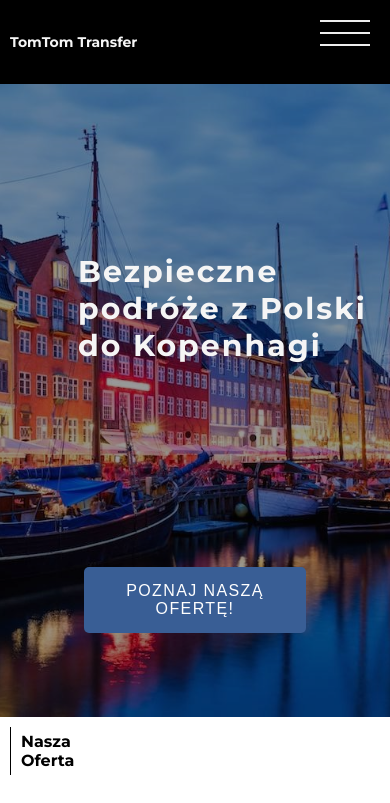
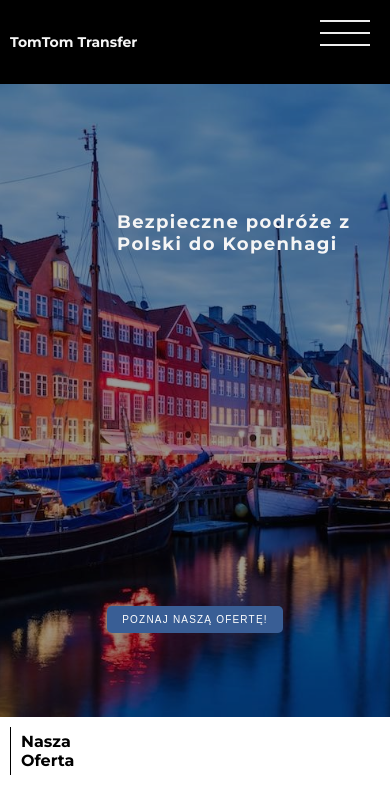
Before and after one commit to PatrykRoskosz/tomtom_transfer, a React (Create React App) app: page / in a window 390 px wide. Shown: the top 803 px of the page. Built offline with nearby package versions, Linux system fonts and the light colour scheme.

Commit message:
add mobile view to header

```diff
--- a/src/components/about-us-video/AboutUsVideo.scss
+++ b/src/components/about-us-video/AboutUsVideo.scss
@@ -5,7 +5,13 @@
 	position: relative;
 	margin: 30px 0;
 	width: 100%;
-	height: 60vh;
+	height: 80vh;
+	@media screen and (min-width: map-get(vars.$breakpoints, "small")) {
+		height: auto;
+	}
+	@media screen and (min-width: map-get(vars.$breakpoints, "medium"))  {
+		height: 60vh;
+	}
 
 	.about-us-video {
 		width: 100%;
@@ -37,8 +43,14 @@
 			}
 		}
 		@media screen and (min-width: map-get(vars.$breakpoints, "medium")) {
+			width: 60%;
+			left: 50px;
+		}
+		@media screen and (min-width: map-get(vars.$breakpoints, "xm")) {
+			width: 45%;
+		}
+		@media screen and (min-width: map-get(vars.$breakpoints, "large")) {
 			width: 40%;
-			left: 50px;
 		}
 		.about-us-video-text-wrapper {
 			width: 100%;
--- a/src/components/header/Header.scss
+++ b/src/components/header/Header.scss
@@ -42,22 +42,32 @@
 
 		h1 {
 			position: absolute;
-			top: 20vh;
-			left: 20vw;
-			padding-right: 5px;
-			font-size: 30px;
-			letter-spacing: 2px;
+			top: 15vh;
+			left: 30vw;
+			padding-right: 10px;
+			font-size: 18px;
+			letter-spacing: 1.4px;
+			@media screen and (min-width: map-get(vars.$breakpoints, "small")) {
+				left: 40vw;
+				font-size: 28px;
+			}
 			@media screen and (min-width: map-get(vars.$breakpoints, "medium")) {
-				left: 38vw;
+				top: 20vh;
+				left: 50vw;
 				padding-right: 5vw;
-				font-size: 50px;
-
+				font-size: 42px;
 			}
 		}
 
 		button {
-			font-size: 16px;
-			letter-spacing: 1.4px;
+			padding: 8px 15px;
+			font-size: 10px;
+			letter-spacing: 1.2px;
+			@media screen and (min-width: map-get(vars.$breakpoints, "small")) {
+				padding: 15px 25px;
+				font-size: 16px;
+				letter-spacing: 1.4px;
+			}
 		}
 	}
 }
```
